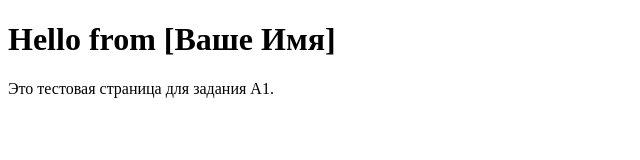
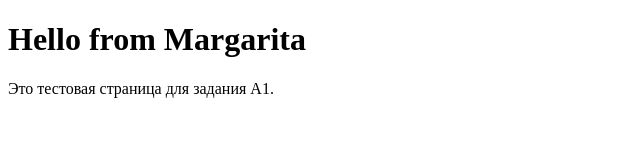
Before and after one commit to Shouiche/-DevOps--, a plain HTML site: page test-project/index.html in a window 1280 px wide. Shown: the whole page, without its empty margins (0-640 px from the left). Drawn offline with Linux system fonts and the light colour scheme.

Commit message:
Update index.html
fix

```diff
--- a/test-project/index.html
+++ b/test-project/index.html
@@ -4,7 +4,7 @@
     <title>DevOps Test</title>
 </head>
 <body>
-    <h1>Hello from [Ваше Имя]</h1>
+    <h1>Hello from Margarita</h1>
     <p>Это тестовая страница для задания А1.</p>
 </body>
 </html>
```
